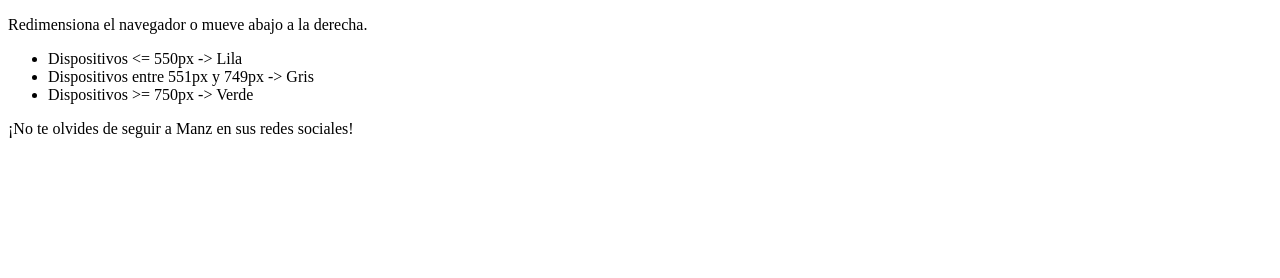
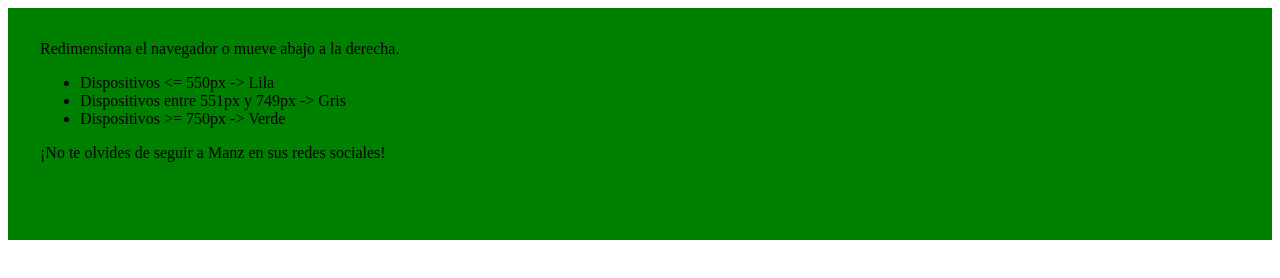
Before and after one commit to FrancoAF10/mediaqueries, a plain HTML site: page muestra2.html in a window 1280 px wide. Drawn offline with Linux system fonts and the light colour scheme.

Commit message:
cambios para la revisión

```diff
--- a/estilos2.css
+++ b/estilos2.css
@@ -1,4 +1,4 @@
-/*.container {
+.container {
     background: var(--color, grey);
     min-height: 200px;
     padding: 1rem 2rem;
@@ -7,7 +7,6 @@
 @media (width <= 550px) {
  .container {
     --color: indigo;
-
   }
 }
 
@@ -16,16 +15,16 @@
    --color: green;
  }
 }
-  */
 
-  /*:root{
+
+:root{
     --color:blue;
     --background:black;
   }
+
 @media (width <= 600px) {
    .container {
      color:var(--color);
      background-color: var(--background);
    }
 }
-    */
```
Also changed, not shown: estilos.css (+6 -8 lines). Lines whose indentation alone changed are shown as unchanged.
